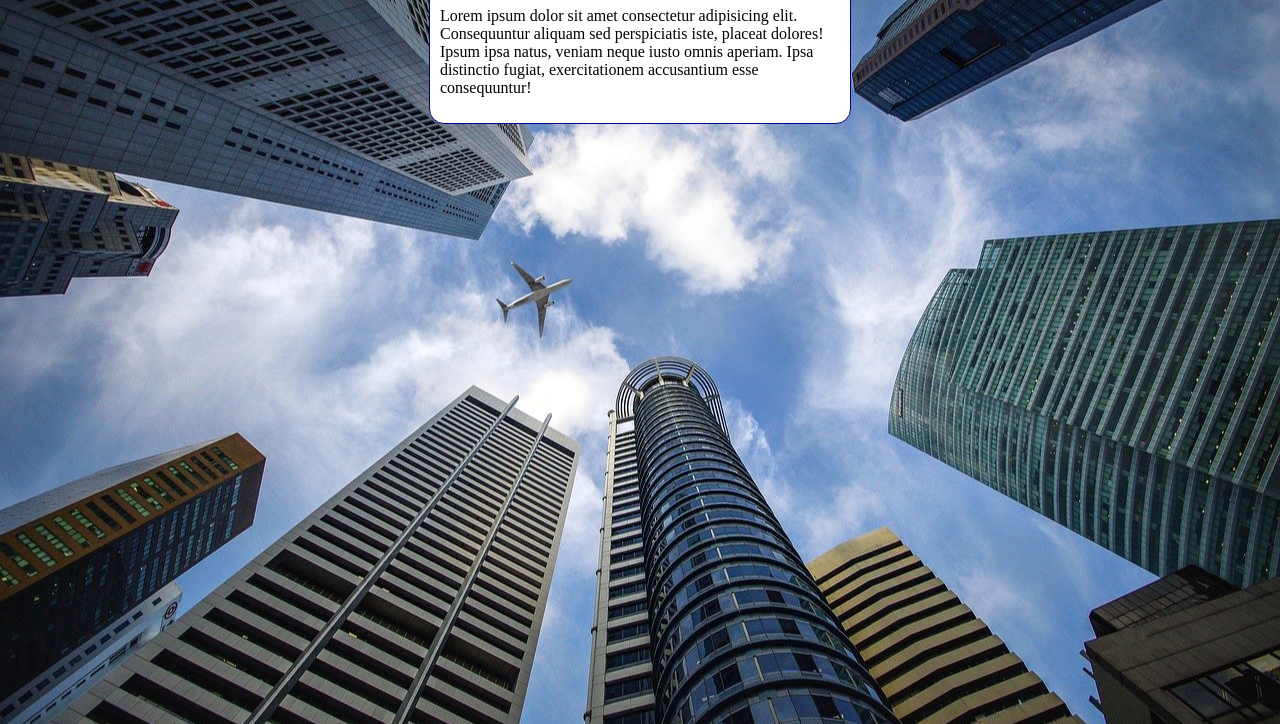
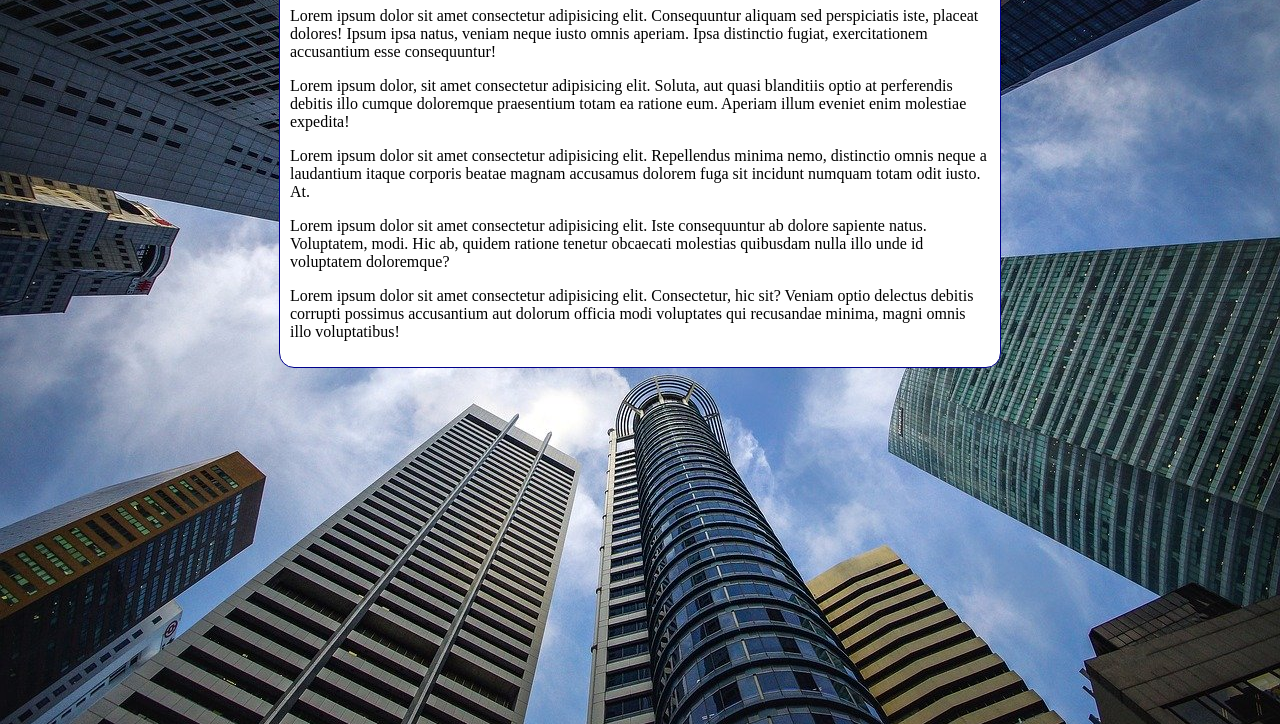
Before and after one commit to herculesreis092-prog/html-css, a plain HTML site: page exercicios/ex022b/fundo006.html in a window 1280 px wide. Shown: the part 92-816 px from the top of the page. Drawn offline with Linux system fonts and the light colour scheme.

Commit message:
Atualizando

```diff
--- a/exercicios/ex022b/fundo006.html
+++ b/exercicios/ex022b/fundo006.html
@@ -10,9 +10,9 @@
             background-color: black;
             background-image: url('imagens/wallpaper001.jpg');
             background-position: center center;
-            background-repeat: no-repeat;
+            background-repeat: repeat-y;
             background-size: cover;
-
+            background-attachment: fixed;
 
 
 
@@ -20,18 +20,23 @@
 
         main {
             background-color: white;
-            width: 400px;
+            max-width: 700px;
             padding: 10px;
             margin: auto;
             border: 1px solid darkblue;
             border-radius: 15px;
-
+        }
     </style>
 </head>
 <body>
     <main>
         <h1>Teste de Imagem de Fundo</h1>
         <p>Lorem ipsum dolor sit amet consectetur adipisicing elit. Consequuntur aliquam sed perspiciatis iste, placeat dolores! Ipsum ipsa natus, veniam neque iusto omnis aperiam. Ipsa distinctio fugiat, exercitationem accusantium esse consequuntur!</p>
+        <p>Lorem ipsum dolor, sit amet consectetur adipisicing elit. Soluta, aut quasi blanditiis optio at perferendis debitis illo cumque doloremque praesentium totam ea ratione eum. Aperiam illum eveniet enim molestiae expedita!</p>
+        <p>Lorem ipsum dolor sit amet consectetur adipisicing elit. Repellendus minima nemo, distinctio omnis neque a laudantium itaque corporis beatae magnam accusamus dolorem fuga sit incidunt numquam totam odit iusto. At.</p>
+        <p>Lorem ipsum dolor sit amet consectetur adipisicing elit. Iste consequuntur ab dolore sapiente natus. Voluptatem, modi. Hic ab, quidem ratione tenetur obcaecati molestias quibusdam nulla illo unde id voluptatem doloremque?</p>
+        <p>Lorem ipsum dolor sit amet consectetur adipisicing elit. Consectetur, hic sit? Veniam optio delectus debitis corrupti possimus accusantium aut dolorum officia modi voluptates qui recusandae minima, magni omnis illo voluptatibus!</p>
+
     </main>
 </body>
 </html>
```
